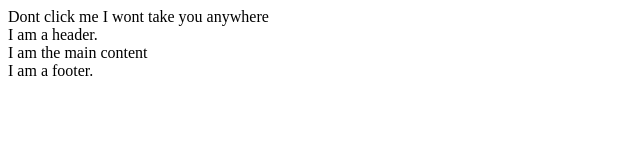
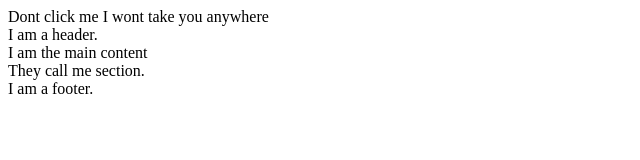
Before and after one commit to SethTobias/WebDevChallenge1, a plain HTML site: page index.html in a window 1280 px wide. Shown: the whole page, without its empty margins (0-640 px from the left). Drawn offline with Linux system fonts and the light colour scheme.

Commit message:
added secction

```diff
--- a/index.html
+++ b/index.html
@@ -12,6 +12,7 @@
 
     <main>I am the main content</main>
 
+    <section>They call me section.</section>
 
     <footer>I am a footer.</footer>
 </body>
```
